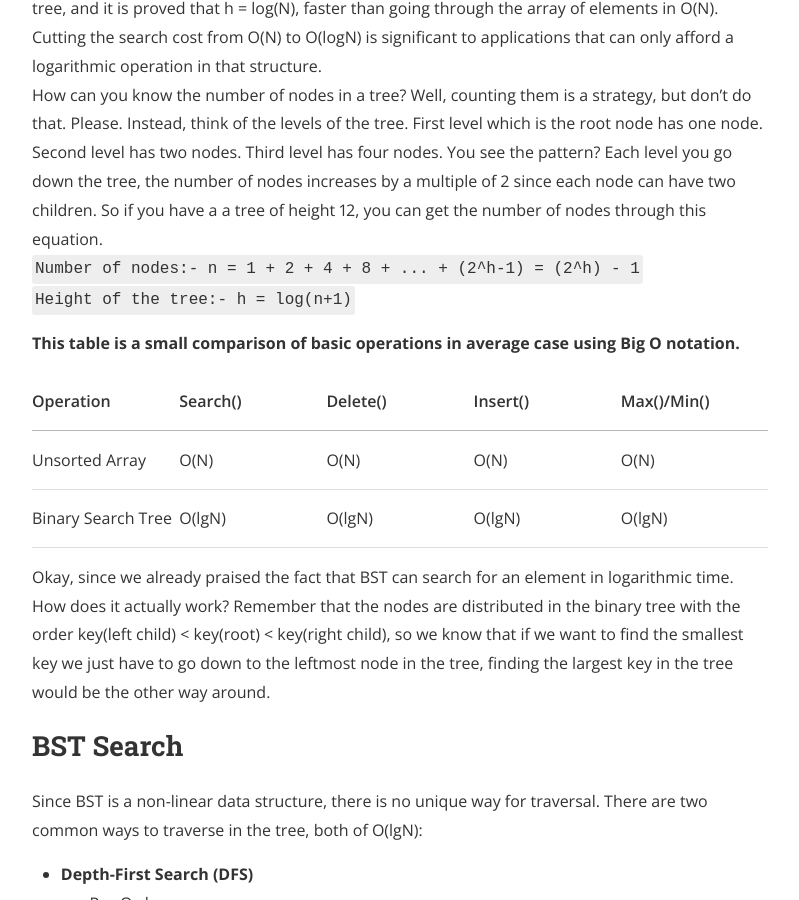
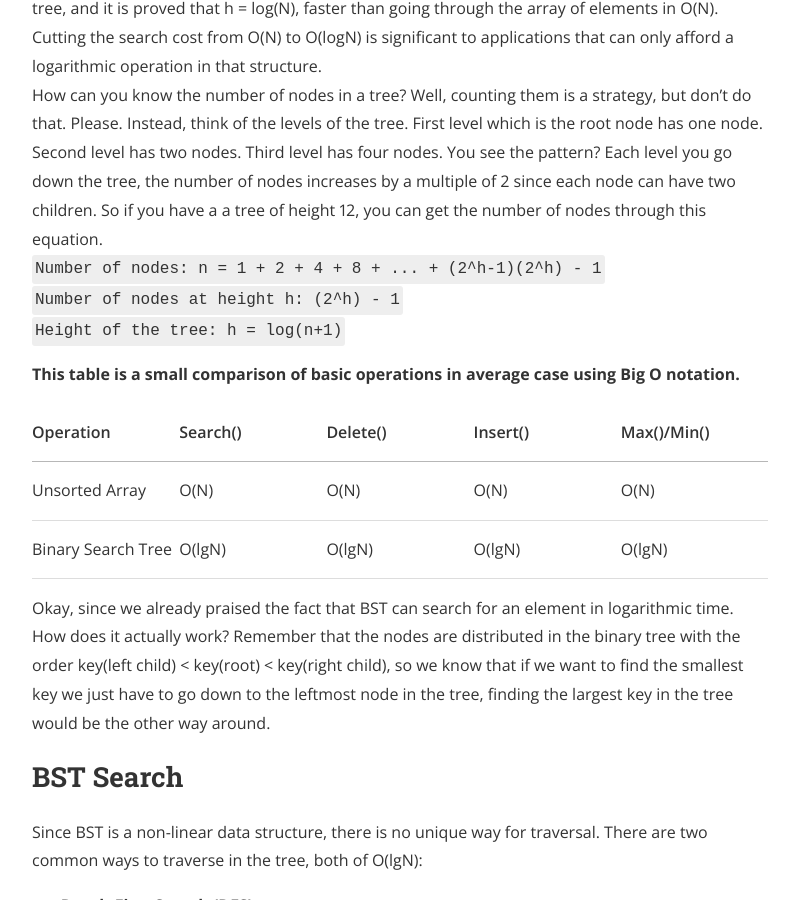
Before and after one commit to ShehabCE/shehabce.github.io, a Jekyll site: the page built from _posts/2018-10-19-Binary-Search-Trees.markdown, in a window 1280 px wide and 900 px high, scrolled down 2017 px. Shown: the whole window, without its empty margins (240-1039 px from the left). Built offline with Jekyll 4.4.1, drawn with Linux system fonts in a browser that asks for light colours; nearby versions of some CDN libraries; a style sheet for code colours, icons or effects is not loaded; some of the changed text lies outside the part shown.

Commit message:
Checking out BST article.

```diff
--- a/_posts/2018-03-18-IDEs-do-hurt.markdown
+++ b/_posts/2018-03-18-IDEs-do-hurt.markdown
@@ -3,7 +3,7 @@ layout: post
 title:  "IDEs do hurt, unless..."
 date:   2018-03-18 08:40:00
 author: Shehab
-categories: Computer-Science
+categories: Food-for-thought
 cover:  "/assets/posts/ides-do-hurt.png"
 ---
 
--- a/_posts/2018-10-19-Binary-Search-Trees.markdown
+++ b/_posts/2018-10-19-Binary-Search-Trees.markdown
@@ -7,6 +7,8 @@ categories: Computer-Science
 tags: Algorithms
 cover: "/assets/posts/BST.png"
 ---
+
+
 Best thing about data structures is that you can have a structure or a container that can hold data and a set of methods (algorithms) that can operate on your data. Yeah, that's pretty much the receipe of a data structure. <strong>Container of data + Operations on that container = Data structure</strong>
 <br>
 So we can have an array of elements and do a lot of things with that array like; sorting the data, finding an element in the array, adding or removing elements in that array. But when it comes to real world applications, we care about speed and efficiency. We want to do whatever we want with the data as fast as possible! An array wouldn't provide the most efficient way in certain context. If we want to find an element in a huge array, we have to go through the entire array to look for it, so that's O(N) time complexity. But what if there's a faster way? A way to find an element without going through the entire array? A way to find the smallest element in the array for example? That's where Binary Search Trees (or BSTs) step in.
@@ -42,8 +44,9 @@ BSTs are useful when it comes to frequent queries, searching for a key in a BST
 <br>
 How can you know the number of nodes in a tree? Well, counting them is a strategy, but don't do that. Please. Instead, think of the levels of the tree. First level which is the root node has one node. Second level has two nodes. Third level has four nodes. You see the pattern? Each level you go down the tree, the number of nodes increases by a multiple of 2 since each node can have two children. So if you have a a tree of height 12, you can get the number of nodes through this equation.
 <br>
-<code>Number of nodes:- n = 1 + 2 + 4 + 8 + ... + (2^h-1) = (2^h) - 1</code><br>
-<code>Height of the tree:- h = log(n+1)</code><br>
+<code>Number of nodes: n = 1 + 2 + 4 + 8 + ... + (2^h-1)(2^h) - 1</code><br>
+<code>Number of nodes at height h: (2^h) - 1</code><br>
+<code>Height of the tree: h = log(n+1)</code><br>
 
 <strong>This table is a small comparison of basic operations in <emp>average case</emp> using Big O notation.</strong>
 <table cellpadding="0" cellspacing="0">
@@ -197,4 +200,5 @@ The problem arises when the tree is not balanced, adding sorted elements in a tr
 		<td>Delete</td><td>O(lgN)</td><td>O(lgN)</td><td>O(N)</td>
 	</tr>
 </table>
-<p align="center"><a href="https://github.com/ShehabMMohamed/Datastructures-And-Algorithms/blob/master/Data%20Structures/Binary%20Search%20Trees/BinarySearchTrees.h" target="_blank"> Binary Search Trees Implementation </a></p>
+<p>Binary Search Trees can vary much in implementation. Below is my own version of Binary Search Tree.</p>
+<p align="center"><a href="https://github.com/ShehabMMohamed/Datastructures-And-Algorithms/blob/master/Data%20Structures/Binary%20Search%20Trees/" target="_blank"> Source</a></p>
```
